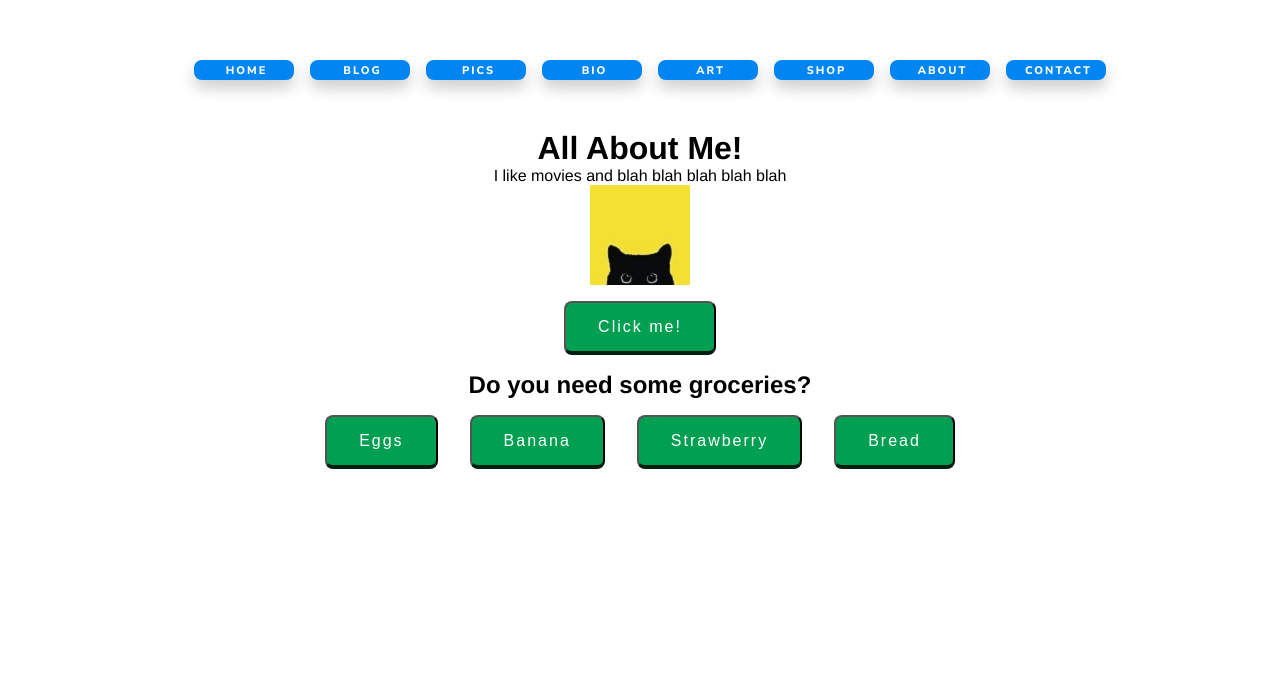
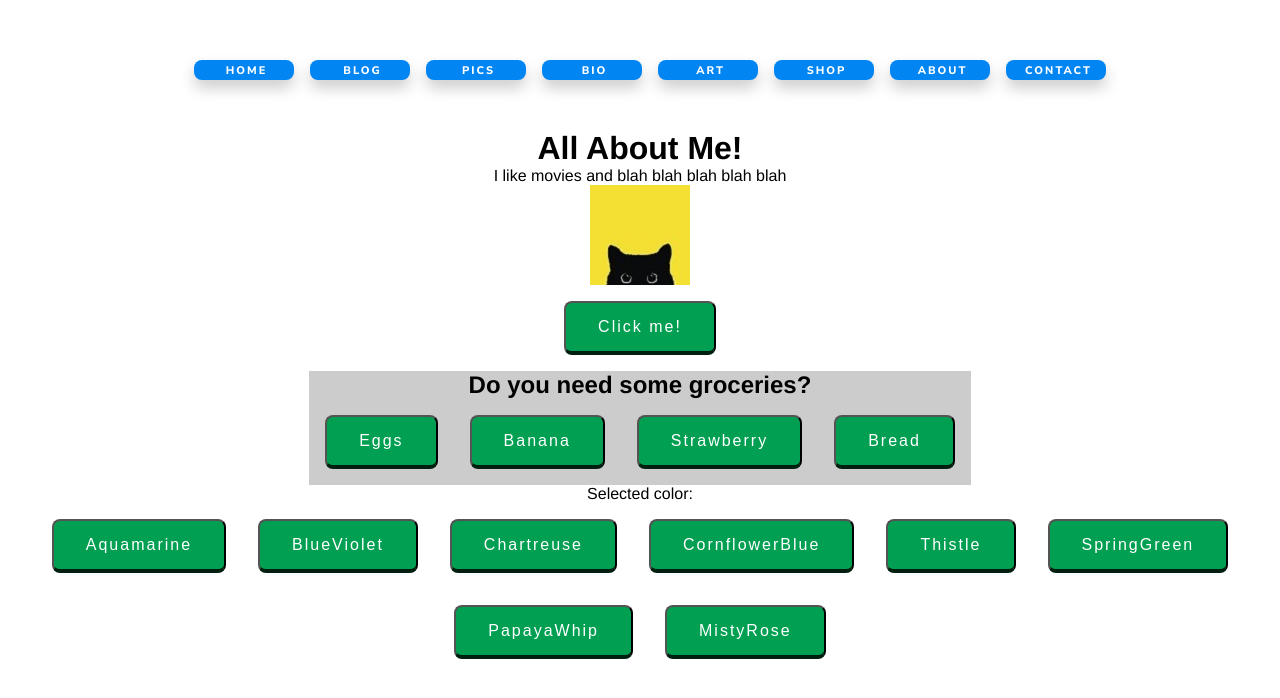
Before and after one commit to maximmorenko/react-components, a React (Create React App) app: page / in a window 1280 px wide. Shown: the top 698 px of the page. Built offline with nearby package versions, Linux system fonts and the light colour scheme.

Commit message:
ColorPicker

```diff
--- /dev/null
+++ b/src/components/ColorPicker.jsx
@@ -0,0 +1,31 @@
+import React, { useState } from 'react';
+
+const colorNames = ['Aquamarine', 'BlueViolet', 'Chartreuse', 'CornflowerBlue', 'Thistle', 'SpringGreen', 'PapayaWhip', 'MistyRose'];
+
+export default function ColorPicker() {
+  const [color, setColor] = useState();
+
+ const divStyle = {
+  backgroundColor: color,
+  display: 'flex',
+  justifyContent: 'center',
+  flexWrap: 'wrap',
+  alignItems: 'center',
+
+};
+
+  return (
+    <>
+      <p>Selected color: {color}</p>
+      <div style={divStyle}>
+        {colorNames.map((colorName)=>(
+          <button
+            onClick={() => setColor(colorName)}
+            key={colorName}>
+              {colorName}
+          </button>
+        ))}
+      </div>
+    </>
+  );
+}
--- a/src/components/ProfilePage.jsx
+++ b/src/components/ProfilePage.jsx
@@ -1,4 +1,5 @@
 import React from 'react';
+import ColorPicker from './ColorPicker';
 import GroceryItem from './GroceryItem';
 import NavBar from './NavBar';
 import Talker from './Talker';
@@ -15,13 +16,14 @@ function ProfilePage() {
         <p>I like movies and blah blah blah blah blah</p>
         <img src="assets/cat.jpg" alt='cat'/>
         <Talker />
-        <h2>Do you need some groceries?</h2>
-        <div>
+        <div className='lighGray' >
+          <h2>Do you need some groceries?</h2>
           <GroceryItem item="Eggs" />
           <GroceryItem item="Banana" />
           <GroceryItem item="Strawberry" />
           <GroceryItem item="Bread" />
         </div>
+        <ColorPicker />
       </div>
     </>
   );
--- a/src/style/App.css
+++ b/src/style/App.css
@@ -75,6 +75,10 @@ html, body {
     align-items: center;
 	}
 
+	.lighGray {
+		background-color: #CCC;
+	}
+
 	a {
     width: 100px;
     height: 20px;
@@ -149,7 +153,7 @@ html, body {
   }
 
   button:active {
-		background-color: #52805c;
+		background-color: #8c9c90;
 		border: none;
 		border-radius: 8px;
 		border-bottom: 4px solid #2a5a3b;
```
Also changed, not shown: src/components/GroceryItem.jsx (renamed from src/components/GroceryItem.js).
